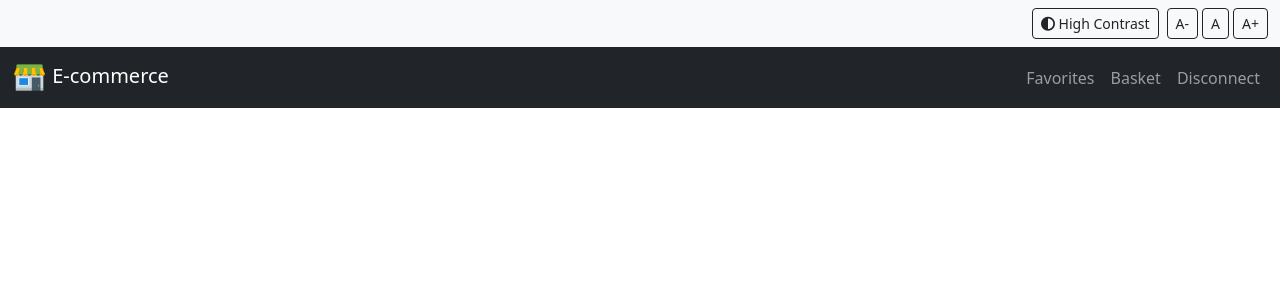
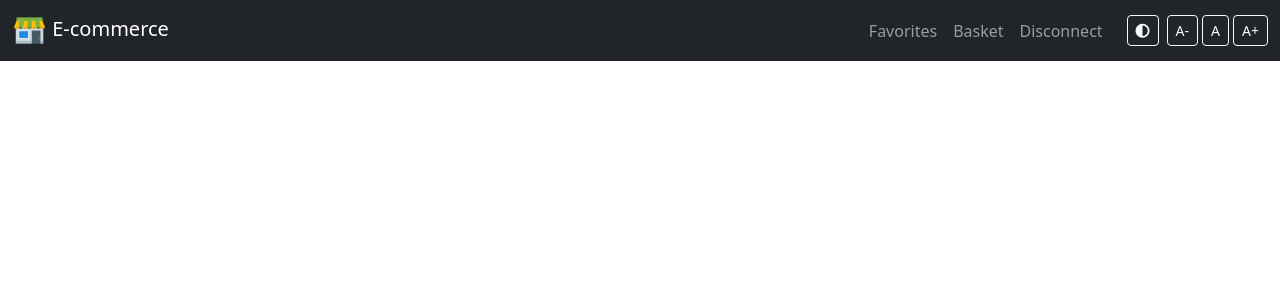
Before and after one commit to Bilal-Belli/E-commerce-Flask-Web-App, a Flask app: page / in a window 1280 px wide. Shown: the top 300 px of the page. Run offline with Flask 3, Linux system fonts and the light colour scheme; the visitor is signed in with stand-in values (Sample User, id 1); data that the repository does not hold is empty.

Commit message:
i have added the accessibility options to the navigation bar, and enhanced some UI

```diff
--- a/ToDo-Flask-Web-App/static/css/style.css
+++ b/ToDo-Flask-Web-App/static/css/style.css
@@ -0,0 +1,40 @@
+/* body.high-contrast {
+    background-color: black !important;
+    color: white !important;
+}
+.high-contrast .card {
+    background-color: #333 !important;
+    border-color: white !important;
+}
+.text-small {
+    font-size: 12px !important;
+}
+.text-medium {
+    font-size: 16px !important;
+}
+.text-large {
+    font-size: 20px !important;
+}
+ */
+
+body.high-contrast {
+    background-color: black !important;
+    color: white !important;
+}
+
+.high-contrast .card {
+    background-color: #333 !important;
+    border-color: white !important;
+}
+
+.text-small {
+    font-size: 12px !important;
+}
+
+.text-medium {
+    font-size: 16px !important;
+}
+
+.text-large {
+    font-size: 20px !important;
+}
--- /dev/null
+++ b/ToDo-Flask-Web-App/static/js/accessibilityTools.js
@@ -0,0 +1,40 @@
+document.addEventListener('DOMContentLoaded', () => {
+    // Load saved settings from localStorage
+    const contrastMode = localStorage.getItem('contrastMode');
+    const textSize = localStorage.getItem('textSize');
+
+    if (contrastMode === 'high') {
+        document.body.classList.add('high-contrast');
+    }
+
+    if (textSize) {
+        document.body.classList.add(`text-${textSize}`);
+    }
+
+    // Toggle High Contrast Mode
+    document.getElementById('high-contrast-btn').addEventListener('click', () => {
+        const body = document.body;
+        body.classList.toggle('high-contrast');
+        const mode = body.classList.contains('high-contrast') ? 'high' : 'normal';
+        localStorage.setItem('contrastMode', mode);
+    });
+
+    // Adjust Text Size
+    document.getElementById('text-small-btn').addEventListener('click', () => {
+        updateTextSize('small');
+    });
+
+    document.getElementById('text-medium-btn').addEventListener('click', () => {
+        updateTextSize('medium');
+    });
+
+    document.getElementById('text-large-btn').addEventListener('click', () => {
+        updateTextSize('large');
+    });
+
+    function updateTextSize(size) {
+        document.body.classList.remove('text-small', 'text-medium', 'text-large');
+        document.body.classList.add(`text-${size}`);
+        localStorage.setItem('textSize', size);
+    }
+});
--- a/ToDo-Flask-Web-App/templates/home.html
+++ b/ToDo-Flask-Web-App/templates/home.html
@@ -8,44 +8,13 @@
     <title>Home</title>
     <link href="https://cdn.jsdelivr.net/npm/bootstrap@5.3.0-alpha3/dist/css/bootstrap.min.css" rel="stylesheet">
     <link href="https://cdnjs.cloudflare.com/ajax/libs/font-awesome/6.0.0/css/all.min.css" rel="stylesheet">
-    <style>
-        body.high-contrast {
-            background-color: black !important;
-            color: white !important;
-        }
-        .high-contrast .card {
-            background-color: #333 !important;
-            border-color: white !important;
-        }
-        .text-small {
-            font-size: 12px !important;
-        }
-        .text-medium {
-            font-size: 16px !important;
-        }
-        .text-large {
-            font-size: 20px !important;
-        }
-    </style>
 </head>
 <body>
-    <!-- Accessibility Toolbar -->
-    <div class="container-fluid bg-light py-2">
-        <div class="d-flex justify-content-end">
-            <button id="high-contrast-btn" class="btn btn-sm btn-outline-dark me-2">
-                <i class="fas fa-adjust"></i> High Contrast
-            </button>
-            <button id="text-small-btn" class="btn btn-sm btn-outline-dark me-1">A-</button>
-            <button id="text-medium-btn" class="btn btn-sm btn-outline-dark me-1">A</button>
-            <button id="text-large-btn" class="btn btn-sm btn-outline-dark">A+</button>
-        </div>
-    </div>
-
     <!-- Navigation Bar -->
     <nav class="navbar navbar-expand-lg navbar-dark bg-dark">
         <div class="container-fluid">
             <a class="navbar-brand" href="#">
-                <img width="35px" src="{{ url_for('static', filename='images/favicon.ico') }}" alt="logo"> E-commerce
+                <img width="35px" src="/static/images/favicon.ico" alt="logo"> E-commerce
             </a>
             <button class="navbar-toggler" type="button" data-bs-toggle="collapse" data-bs-target="#navbarNav">
                 <span class="navbar-toggler-icon"></span>
@@ -62,6 +31,15 @@
                         <a class="nav-link" href="{{ url_for('logout') }}">Disconnect</a>
                     </li>
                 </ul>
+                <!-- Accessibility Toolbar -->
+                <div class="d-flex ms-3">
+                    <button id="high-contrast-btn" class="btn btn-sm btn-outline-light me-2">
+                        <i class="fas fa-adjust"></i>
+                    </button>
+                    <button id="text-small-btn" class="btn btn-sm btn-outline-light me-1">A-</button>
+                    <button id="text-medium-btn" class="btn btn-sm btn-outline-light me-1">A</button>
+                    <button id="text-large-btn" class="btn btn-sm btn-outline-light">A+</button>
+                </div>
             </div>
         </div>
     </nav>
@@ -96,28 +74,7 @@
 
     <script src="https://code.jquery.com/jquery-3.6.0.min.js"></script>
     <script src="{{ url_for('static', filename='js/AJAXfeature.js') }}"></script>
+    <script src="{{ url_for('static', filename='js/accessibilityTools.js') }}"></script>
     <script src="https://cdn.jsdelivr.net/npm/bootstrap@5.3.0-alpha3/dist/js/bootstrap.bundle.min.js"></script>
-    <script>
-        // Toggle High Contrast Mode
-        document.getElementById('high-contrast-btn').addEventListener('click', function() {
-            document.body.classList.toggle('high-contrast');
-        });
-
-        // Adjust Text Size
-        document.getElementById('text-small-btn').addEventListener('click', function() {
-            document.body.classList.remove('text-medium', 'text-large');
-            document.body.classList.add('text-small');
-        });
-
-        document.getElementById('text-medium-btn').addEventListener('click', function() {
-            document.body.classList.remove('text-small', 'text-large');
-            document.body.classList.add('text-medium');
-        });
-
-        document.getElementById('text-large-btn').addEventListener('click', function() {
-            document.body.classList.remove('text-small', 'text-medium');
-            document.body.classList.add('text-large');
-        });
-    </script>
 </body>
 </html>
--- a/ToDo-Flask-Web-App/templates/login.html
+++ b/ToDo-Flask-Web-App/templates/login.html
@@ -3,6 +3,7 @@
 <head>
     <meta charset="UTF-8">
     <meta name="viewport" content="width=device-width, initial-scale=1.0">
+    <link rel="stylesheet" href="{{ url_for('static', filename='css/style.css') }}">
     <link rel="icon" type="image/x-icon" href="{{ url_for('static', filename='images/favicon.ico') }}">
     <title>Login</title>
     <link href="https://cdn.jsdelivr.net/npm/bootstrap@5.3.3/dist/css/bootstrap.min.css" rel="stylesheet" integrity="sha384-QWTKZyjpPEjISv5WaRU9OFeRpok6YctnYmDr5pNlyT2bRjXh0JMhjY6hW+ALEwIH" crossorigin="anonymous">
--- a/ToDo-Flask-Web-App/templates/register.html
+++ b/ToDo-Flask-Web-App/templates/register.html
@@ -3,6 +3,7 @@
 <head>
     <meta charset="UTF-8">
     <meta name="viewport" content="width=device-width, initial-scale=1.0">
+    <link rel="stylesheet" href="{{ url_for('static', filename='css/style.css') }}">
     <link rel="icon" type="image/x-icon" href="{{ url_for('static', filename='images/favicon.ico') }}">
     <title>Register</title>
     <link href="https://cdn.jsdelivr.net/npm/bootstrap@5.3.3/dist/css/bootstrap.min.css" rel="stylesheet" integrity="sha384-QWTKZyjpPEjISv5WaRU9OFeRpok6YctnYmDr5pNlyT2bRjXh0JMhjY6hW+ALEwIH" crossorigin="anonymous">
```
Also changed, not shown: ToDo-Flask-Web-App/templates/basket.html (+20 -2 lines), ToDo-Flask-Web-App/templates/favorites.html (+23 -4 lines).
